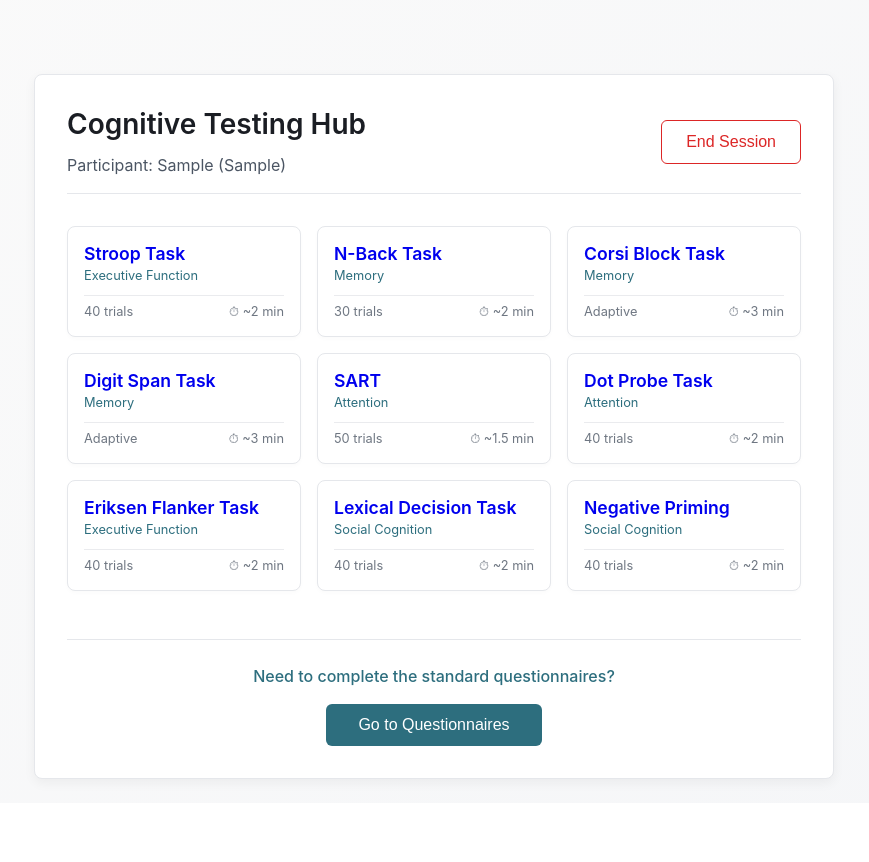
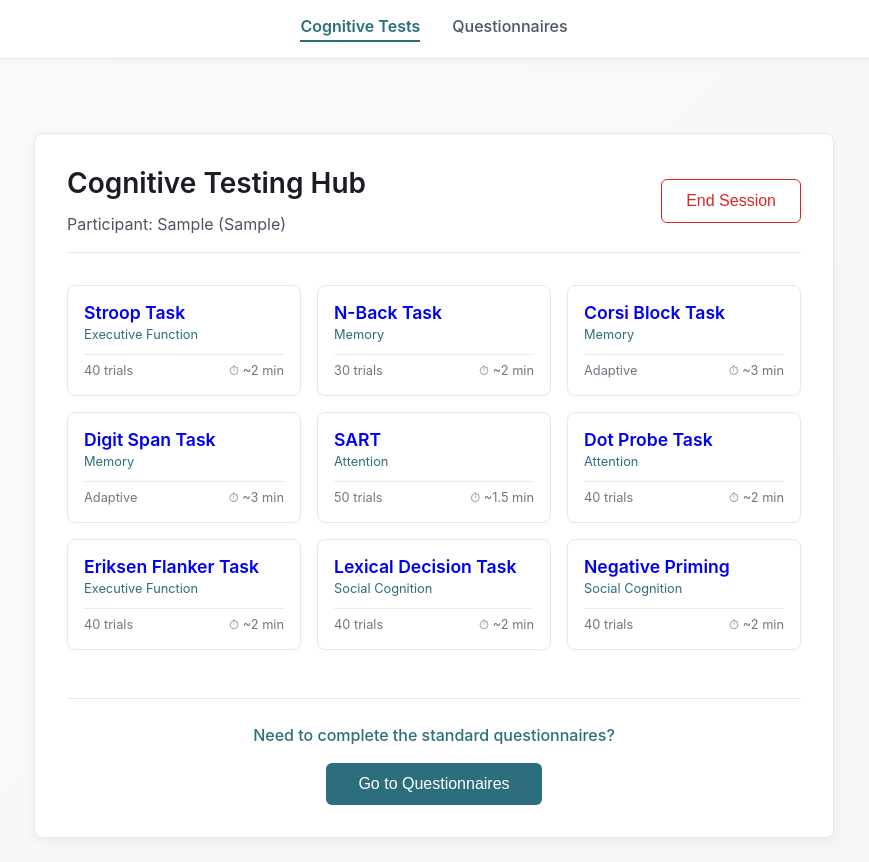
Before and after one commit to rutujkharatmol-spec/BrainTesT, a Next.js app: page / in a window 1280 px wide. Both pictures are taken after typing "Sample", "Sample" into the empty fields and a click on the button "Begin". Shown: the whole page, without its empty margins (206-1075 px from the left). Before the commit the page ends 803 px from the top, so only its background shows below. Built offline with nearby package versions, Linux system fonts and the light colour scheme; no server answers; the database is empty.

Commit message:
feat: Add Navbar with links to Cognitive Tests and Questionnaires

```diff
--- a/src/app/layout.tsx
+++ b/src/app/layout.tsx
@@ -29,6 +29,7 @@ export const metadata: Metadata = {
 };
 
 import { AppProvider } from "@/components/AppContext";
+import Navbar from "@/components/Navbar";
 
 export default function RootLayout({
   children,
@@ -39,6 +40,7 @@ export default function RootLayout({
     <html lang="en" className={inter.className}>
       <body>
         <AppProvider>
+          <Navbar />
           <main>{children}</main>
         </AppProvider>
       </body>
--- /dev/null
+++ b/src/components/Navbar.tsx
@@ -0,0 +1,63 @@
+"use client";
+
+import React from "react";
+import Link from "next/link";
+import { usePathname } from "next/navigation";
+import { useAppContext } from "./AppContext";
+
+export default function Navbar() {
+  const { state } = useAppContext();
+  const pathname = usePathname();
+
+  // Hide on intake screen
+  if (!state.sessionId) {
+    return null;
+  }
+
+  // Hide during actual cognitive tasks to prevent distraction
+  if (pathname?.startsWith("/cognitive/")) {
+    return null;
+  }
+
+  return (
+    <nav style={{
+      background: "var(--card-bg)",
+      borderBottom: "1px solid var(--card-border)",
+      padding: "16px 24px",
+      display: "flex",
+      justifyContent: "center",
+      gap: "32px",
+      position: "sticky",
+      top: 0,
+      zIndex: 100,
+      boxShadow: "0 2px 8px rgba(0,0,0,0.04)"
+    }}>
+      <Link
+        href="/"
+        style={{
+          textDecoration: "none",
+          color: pathname === "/" ? "var(--accent-color)" : "var(--text-secondary)",
+          fontWeight: pathname === "/" ? 600 : 500,
+          borderBottom: pathname === "/" ? "2px solid var(--accent-color)" : "2px solid transparent",
+          paddingBottom: "4px",
+          transition: "all 0.2s"
+        }}
+      >
+        Cognitive Tests
+      </Link>
+      <Link
+        href="/questionnaires"
+        style={{
+          textDecoration: "none",
+          color: pathname === "/questionnaires" ? "var(--accent-color)" : "var(--text-secondary)",
+          fontWeight: pathname === "/questionnaires" ? 600 : 500,
+          borderBottom: pathname === "/questionnaires" ? "2px solid var(--accent-color)" : "2px solid transparent",
+          paddingBottom: "4px",
+          transition: "all 0.2s"
+        }}
+      >
+        Questionnaires
+      </Link>
+    </nav>
+  );
+}
```
